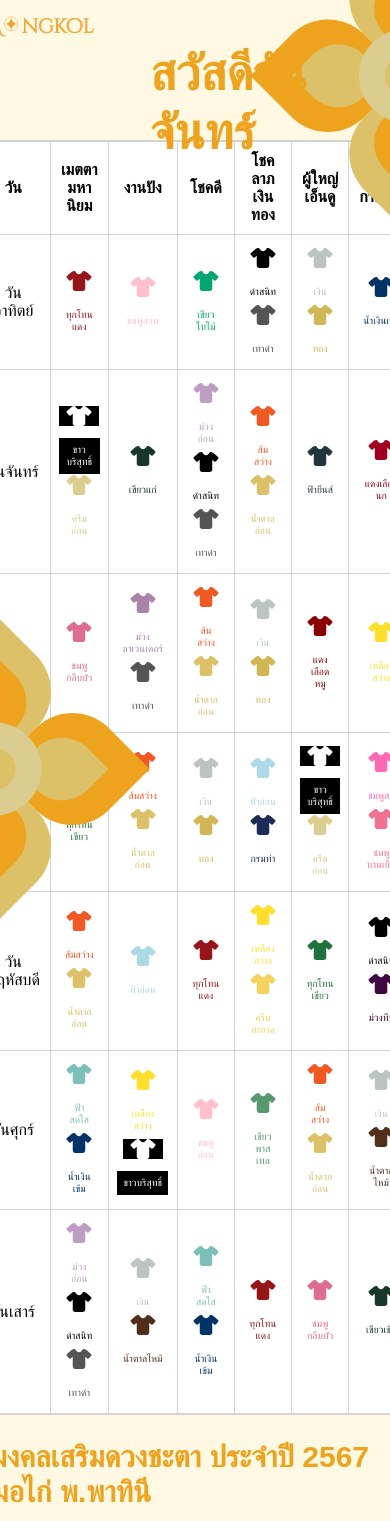
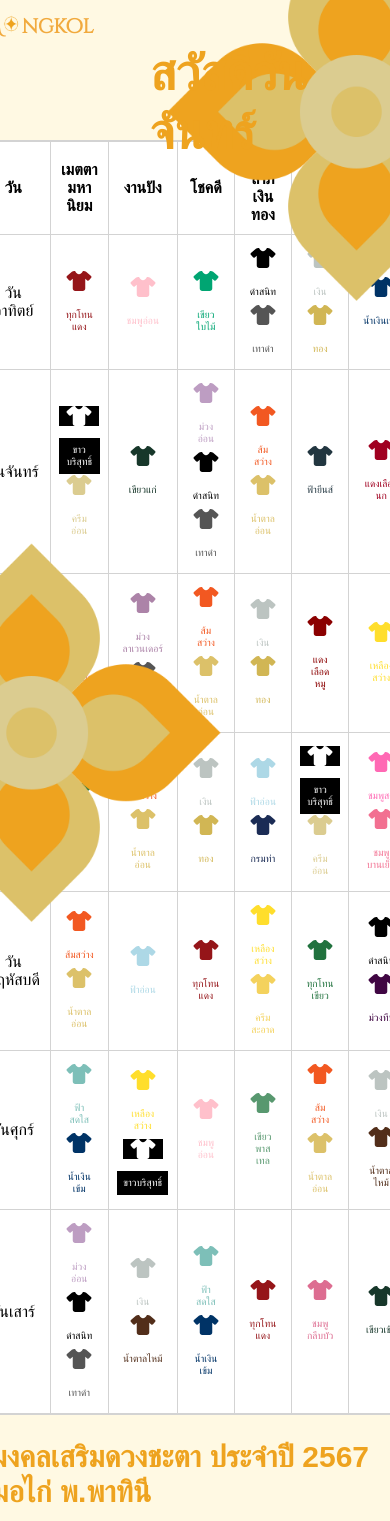
Before and after one commit to janeyanisa1234/MongkolProject, a React (Vite) app: page /Homepage in a window 390 px wide. Shown: the top 1521 px of the page. Built offline with nearby package versions, Linux system fonts and the light colour scheme; a web font is replaced by a local one.

Commit message:
update screen media

```diff
--- a/src/Mongkol.css
+++ b/src/Mongkol.css
@@ -217,34 +217,44 @@ h2{
 
 @media (max-width: 1536px){
   /*Classname*/
-  .logopage{
+  .logopage,
+  .flower-bottom-left,
+  .flower-top-right{
   max-width: 1280px;
 }
 }
 
 /*xl*/
 @media (max-width: 1280px){
-  .logopage{
+  .logopage,
+  .flower-bottom-left,
+  .flower-top-right{
      max-width: 1024px;
   }
  }
 
 /*lg*/
 @media (max-width: 1024px){
-  .logopage{
+  .logopage,
+  .flower-bottom-left,
+  .flower-top-right{
      max-width: 786px;
   }
  }
 
  /*md*/
 @media (max-width: 786px){
-  .logopage{
+  .logopage,
+  .flower-bottom-left,
+  .flower-top-right{
      max-width: 640px;
   }
  }
  /*2xl*/
 @media (max-width: 640px){
-  .logopage{
+  .logopage,
+  .flower-bottom-left,
+  .flower-top-right{
      max-width: 475px;
   }
  }
```
